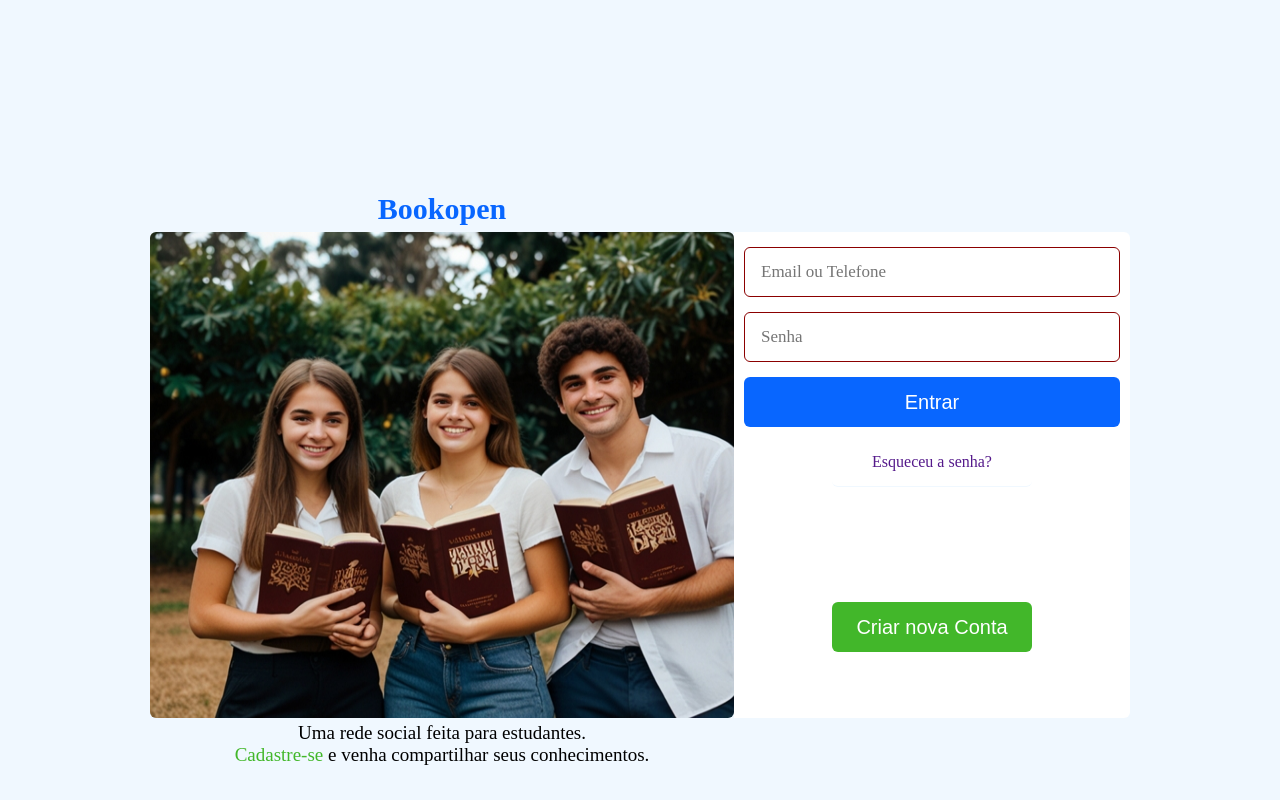
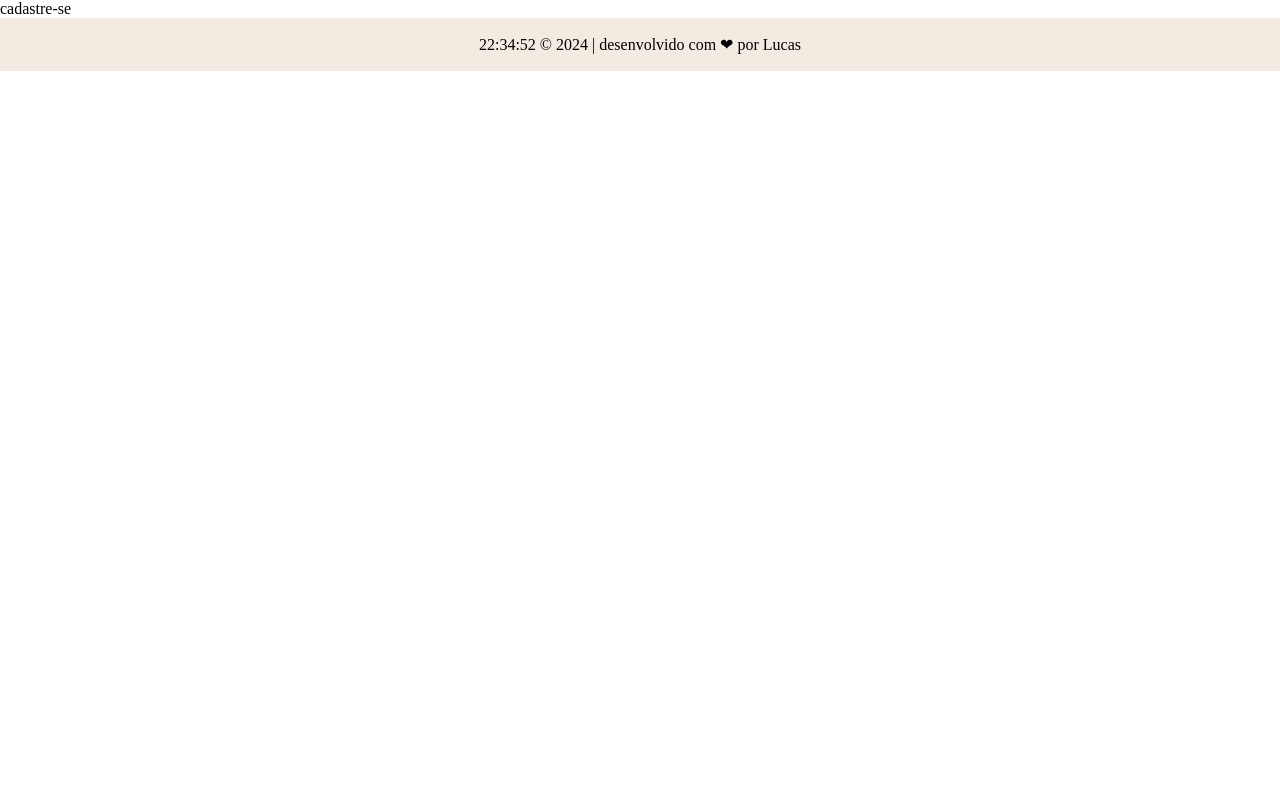
Before and after one commit to DevSoare-S/projetoRedeSocial, an Angular app: page /cadastro in a window 1280 px wide. Before the commit this address led to /. Shown: the top 800 px of the page. Built offline with nearby package versions, Linux system fonts and the light colour scheme.

Commit message:
Ajustes do professor, e mais aprendizado, que visivelmente, passa despercebido por alguem inexperiente.

```diff
--- a/src/app/app.component.css
+++ b/src/app/app.component.css
@@ -0,0 +1,11 @@
+/* rodapé */
+
+.rodape {
+    width: 100%;
+    height: 53px;
+    background-color: rgb(243, 235, 225);
+    display: flex;
+    flex-direction: column;
+    align-items: center;
+    justify-content: center;
+}
--- a/src/app/app.component.html
+++ b/src/app/app.component.html
@@ -1,3 +1,11 @@
-<app-home-principal></app-home-principal>
 
-<router-outlet />
+
+            <router-outlet></router-outlet>
+
+
+
+<section>
+    <div class="rodape">
+        <p>{{date | date:'HH:mm:ss' }} © {{date.getFullYear()}} | desenvolvido com ❤ por Lucas </p>
+    </div>
+</section>
--- a/src/app/app.component.ts
+++ b/src/app/app.component.ts
@@ -1,14 +1,18 @@
 import { Component } from '@angular/core';
-import { RouterOutlet } from '@angular/router';
-import { HomePrincipalComponent } from './home-principal/home-principal.component';
+import { CommonModule } from '@angular/common';
+import { RouterModule, RouterOutlet } from '@angular/router';
+import { HomePrincipalComponent } from "./home-principal/home-principal.component";
+import { CadastroUsuarioComponent } from "./cadastro-usuario/cadastro-usuario.component";
 
 @Component({
   selector: 'app-root',
   standalone: true,
-  imports: [RouterOutlet, HomePrincipalComponent],
+  imports: [RouterOutlet, CommonModule, HomePrincipalComponent, CadastroUsuarioComponent],
   templateUrl: './app.component.html',
   styleUrl: './app.component.css'
 })
 export class AppComponent {
   title = 'projetoRedeSocial';
+
+  date: Date = new Date();
 }
--- a/src/app/app.routes.ts
+++ b/src/app/app.routes.ts
@@ -1,3 +1,8 @@
 import { Routes } from '@angular/router';
+import { CadastroUsuarioComponent } from './cadastro-usuario/cadastro-usuario.component';
+import { HomePrincipalComponent } from './home-principal/home-principal.component';
 
-export const routes: Routes = [];
+export const routes: Routes = [
+    { path: 'cadastro', title: 'Cadastre-se', component: CadastroUsuarioComponent},
+    { path: '', component: HomePrincipalComponent}
+];
--- /dev/null
+++ b/src/app/cadastro-usuario/cadastro.html
@@ -0,0 +1,2 @@
+<p>cadastre-se</p>
+<router-outlet></router-outlet>
--- a/src/app/home-principal/home-principal.component.html
+++ b/src/app/home-principal/home-principal.component.html
@@ -27,7 +27,7 @@
                     </div>
 
                     <div class="containerL">
-                        <a href="" class="b"><button>Entrar</button></a>
+                        <a class="b"><button>Entrar</button></a>
                     </div>
 
                     <div class="containerLa">
@@ -39,19 +39,12 @@
                     </div>
 
                     <div class="containerLb">
-                        <a href=""><button>Criar nova Conta</button></a>
+                        <a routerLink="cadastro"><button>Criar nova Conta</button></a>
                     </div>
                 </div>
             </div>
-
 
         </div>
 
     </div>
 </section>
-
-<section>
-    <div class="rodape">
-        <p>{{date | date:'HH:mm:ss' }} © {{date.getFullYear()}} | desenvolvido com ❤ por Lucas </p>
-    </div>
-</section>
--- a/src/app/home-principal/home-principal.component.ts
+++ b/src/app/home-principal/home-principal.component.ts
@@ -1,16 +1,16 @@
 import { CommonModule } from '@angular/common';
 import { Component } from '@angular/core';
+import { Router, RouterModule } from '@angular/router';
 
 @Component({
   selector: 'app-home-principal',
   standalone: true,
-  imports: [CommonModule],
+  imports: [CommonModule, RouterModule],
   templateUrl: './home-principal.component.html',
   styleUrl: './home-principal.component.css'
 })
 export class HomePrincipalComponent {
 
-  date: Date = new Date();
-
+  constructor(private router: Router) {}
 
 }
```
Also changed, not shown: src/app/cadastro-usuario/cadastro-usuario.component.ts (added, +15 -0 lines), src/app/cadastro-usuario/cadastro-usuario.component.css (added), 1 other file (tests, documents, lock files or other folders).
